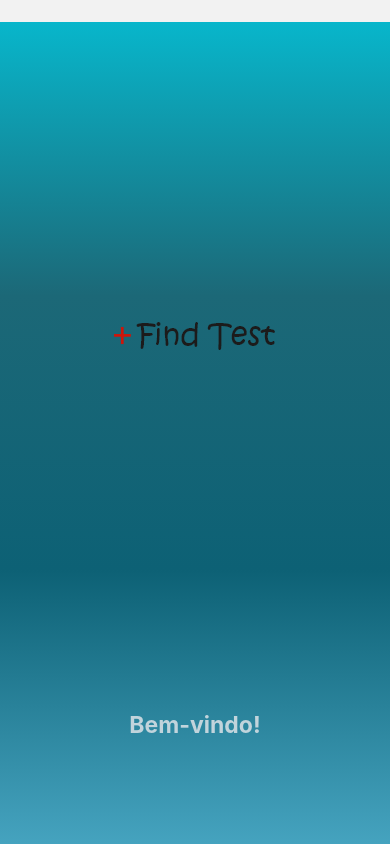
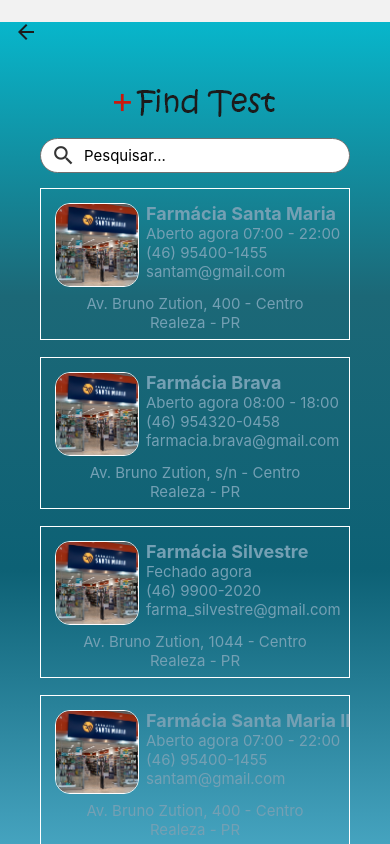
Before and after one commit to marinilsasansigolo/FindTest, a React Native app: screen /SearchCompany in a window 390 px wide. Before the commit this address had no page. Built offline with nearby package versions, Linux system fonts and the light colour scheme.

Commit message:
Adicionada tela de pesquisa de estabelecimentos e atualizadas algumas routes

```diff
--- a/App.js
+++ b/App.js
@@ -9,6 +9,7 @@
 import SignUpScreen from './src/screens/SignUp'
 import SplashScreen from './src/screens/Splash'
 import PrincipalScreen from './src/screens/Principal'
+import SearchCompanyScreen from './src/screens/SearchCompany'
 import HeaderBackButton from './src/components/FtsHeaderBackButton'
 
 const Stack = createNativeStackNavigator()
@@ -81,6 +82,16 @@
                     component={PrincipalScreen}
                     options={{ headerShown: false }}
                 />
+                <Stack.Screen
+                    name="SearchCompany"
+                    component={SearchCompanyScreen}
+                    options={{
+                        headerShown: true,
+                        headerTitle: '',
+                        headerTransparent: true,
+                        headerShadowVisible: false,
+                    }}
+                />
             </Stack.Navigator>
         </NavigationContainer>
     )
--- /dev/null
+++ b/src/components/FtsCompany/index.js
@@ -0,0 +1,63 @@
+import React from 'react'
+import { StyleSheet, View, Text, Image } from 'react-native'
+
+export default function Company(props) {
+    return (
+        <View style={styles.companyCard}>
+            <View style={styles.companyCardRow}>
+                <View>
+                    <Image
+                        style={styles.companyImage}
+                        source={require('../../../assets/company.png')}
+                    />
+                </View>
+                <View>
+                    <Text style={[styles.companyText, styles.companyTextTitle]}>
+                        {props.dados.nome}
+                    </Text>
+                    <Text style={styles.companyText}>{props.dados.atendimento}</Text>
+                    <Text style={styles.companyText}>{props.dados.telefone}</Text>
+                    <Text style={styles.companyText}>{props.dados.email}</Text>
+                </View>
+            </View>
+
+            <View style={styles.companyCardAddress}>
+                <Text style={styles.companyText}>{props.dados.endereco}</Text>
+                <Text style={styles.companyText}>
+                    {props.dados.cidade} - {props.dados.uf}
+                </Text>
+            </View>
+        </View>
+    )
+}
+
+const styles = StyleSheet.create({
+    companyCard: {
+        borderColor: '#fff',
+        borderWidth: 0.5,
+        marginBottom: 17,
+        padding: 7,
+    },
+    companyCardRow: {
+        flexDirection: 'row',
+        padding: 7,
+    },
+    companyImage: {
+        marginRight: 7,
+        borderColor: '#fff',
+        borderWidth: 1,
+        borderRadius: 15,
+    },
+
+    companyText: {
+        fontSize: 15,
+        color: '#74A0B4',
+    },
+    companyTextTitle: {
+        fontSize: 18,
+        fontWeight: 'bold',
+    },
+    companyCardAddress: {
+        alignItems: 'center',
+    },
+})
--- a/src/screens/Home/index.js
+++ b/src/screens/Home/index.js
@@ -32,7 +32,12 @@
                 <View style={styles.buttonsContainer}>
                     <View>
                         <View style={styles.button}>
-                            <FtsButton text="Pessoa" />
+                            <FtsButton
+                                text="Pessoa"
+                                onPress={() => {
+                                    navigation.navigate('SearchCompany')
+                                }}
+                            />
                         </View>
                     </View>
                     <View>
--- a/src/screens/Principal/index.js
+++ b/src/screens/Principal/index.js
@@ -47,7 +47,7 @@
                             <FtsButton
                                 text="Pesquisar Local"
                                 onPress={() => {
-                                    navigation.navigate('PesquisarLocal')
+                                    navigation.navigate('SearchCompany')
                                 }}
                             />
                         </View>
--- /dev/null
+++ b/src/screens/SearchCompany/index.js
@@ -0,0 +1,131 @@
+import React, { useState } from 'react'
+import { StyleSheet, Text, View, KeyboardAvoidingView, FlatList } from 'react-native'
+
+import FtsLogo from '../../components/FtsLogo'
+import { FtsBackground } from '../../components/FtsBackground'
+import FtsButton from '../../components/FtsButton'
+import FtsTextBox from '../../components/FtsTextBox'
+import FtsSearchBar from '../../components/FtsSearchBar'
+import FtsHeaderBar from '../../components/FtsHeaderBar'
+import FtsCompany from '../../components/FtsCompany'
+
+export default function SearchCompanyScreen({ navigation }) {
+    const [data, setData] = useState([
+        {
+            id: 1,
+            nome: 'Farmácia Santa Maria',
+            atendimento: 'Aberto agora 07:00 - 22:00',
+            telefone: '(46) 95400-1455',
+            email: 'santam@gmail.com',
+            endereco: 'Av. Bruno Zution, 400 - Centro',
+            cidade: 'Realeza',
+            uf: 'PR',
+        },
+        {
+            id: 2,
+            nome: 'Farmácia Brava',
+            atendimento: 'Aberto agora 08:00 - 18:00',
+            telefone: '(46) 954320-0458',
+            email: 'farmacia.brava@gmail.com',
+            endereco: 'Av. Bruno Zution, s/n - Centro',
+            cidade: 'Realeza',
+            uf: 'PR',
+        },
+        {
+            id: 3,
+            nome: 'Farmácia Silvestre',
+            atendimento: 'Fechado agora',
+            telefone: '(46) 9900-2020',
+            email: 'farma_silvestre@gmail.com',
+            endereco: 'Av. Bruno Zution, 1044 - Centro',
+            cidade: 'Realeza',
+            uf: 'PR',
+        },
+        {
+            id: 4,
+            nome: 'Farmácia Santa Maria III',
+            atendimento: 'Aberto agora 07:00 - 22:00',
+            telefone: '(46) 95400-1455',
+            email: 'santam@gmail.com',
+            endereco: 'Av. Bruno Zution, 400 - Centro',
+            cidade: 'Realeza',
+            uf: 'PR',
+        },
+        {
+            id: 5,
+            nome: 'Farmácia Sabin',
+            atendimento: 'Aberto agora 08:00 - 18:00',
+            telefone: '(46) 954320-0458',
+            email: 'farmacia.brava@gmail.com',
+            endereco: 'Av. Bruno Zution, s/n - Centro',
+            cidade: 'Realeza',
+            uf: 'PR',
+        },
+        {
+            id: 6,
+            nome: 'Drogaria Rosário',
+            atendimento: 'Fechado agora',
+            telefone: '(46) 9900-2020',
+            email: 'farma_silvestre@gmail.com',
+            endereco: 'Av. Bruno Zution, 1044 - Centro',
+            cidade: 'Realeza',
+            uf: 'PR',
+        },
+    ])
+
+    return (
+        <FtsBackground>
+            <KeyboardAvoidingView behavior="padding" style={styles.containerContent}>
+                <View style={styles.logoContainer}>
+                    <FtsLogo />
+                </View>
+
+                <View style={styles.listContainer}>
+                    <View style={styles.searchContainer}>
+                        <FtsSearchBar />
+                    </View>
+                    <View style={styles.listContent}>
+                        <FlatList
+                            data={data}
+                            keyExtractor={(item) => item.id}
+                            renderItem={({ item }) => {
+                                return <FtsCompany dados={item} />
+                            }}
+                            showsVerticalScrollIndicator={false}
+                        />
+                    </View>
+                </View>
+            </KeyboardAvoidingView>
+        </FtsBackground>
+    )
+}
+
+const styles = StyleSheet.create({
+    containerContent: {
+        flex: 1,
+        // backgroundColor: 'green',
+    },
+    headerBar: {
+        // backgroundColor: 'black',
+    },
+    logoContainer: {
+        // flex: 1,
+        alignItems: 'center',
+        // backgroundColor: 'yellow',
+    },
+    listContainer: {
+        flex: 1,
+        // backgroundColor: 'purple',
+        width: 310,
+    },
+    searchContainer: {
+        justifyContent: 'center',
+        // backgroundColor: 'skyblue',
+        width: 310,
+        marginVertical: 15,
+    },
+    listContent: {
+        flex: 1,
+        // backgroundColor: 'brown',
+    },
+})
```
Also changed, not shown: assets/company.png (added).
